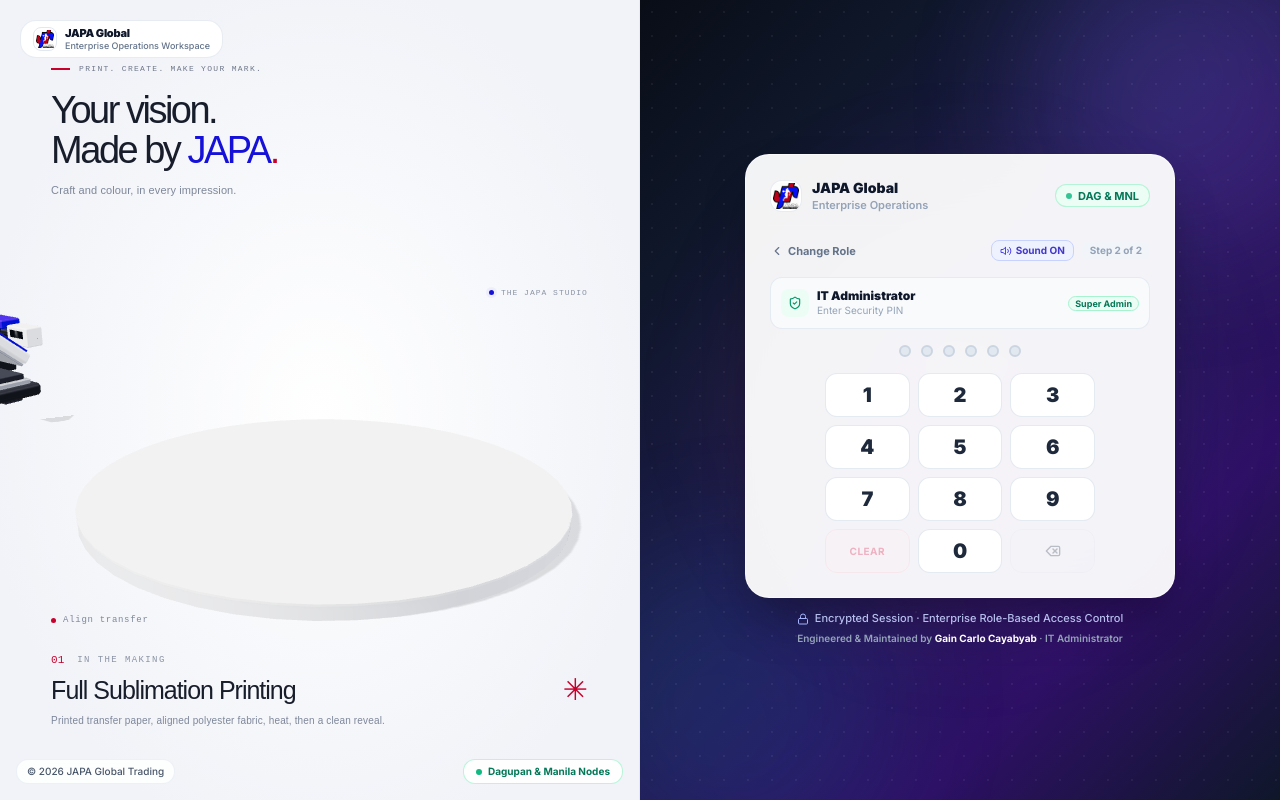
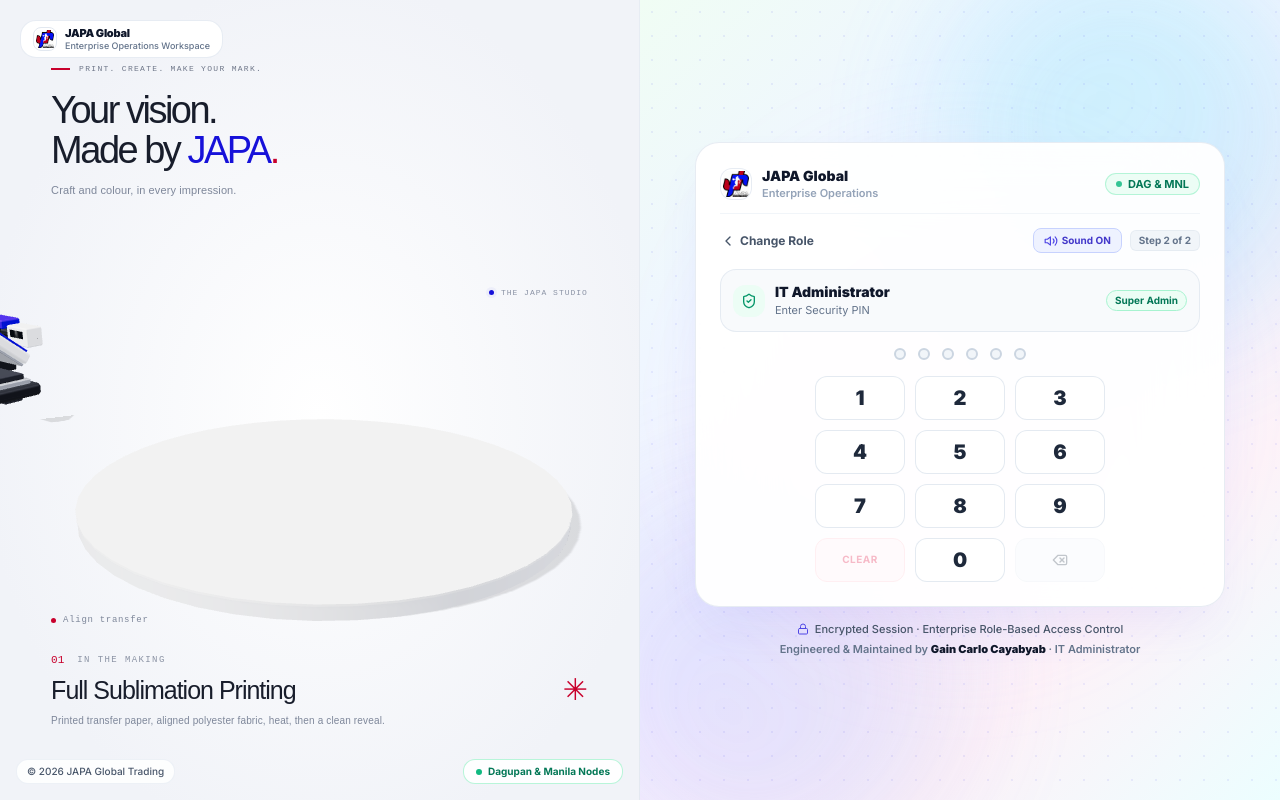
Before and after one commit to gaincarlo-cayabyab/japa-dtr-system-v2, a Next.js app: page /login in a window 1280 px wide. Both pictures are taken after a click on the button 960 px from the left and 333 px from the top of the page. Built offline with nearby package versions, Linux system fonts and the light colour scheme.

Commit message:
fix(login): light colorful theme on right column with spacious container

```diff
--- a/src/app/login/page.tsx
+++ b/src/app/login/page.tsx
@@ -257,7 +257,7 @@ export default function LoginPage() {
   const RoleIcon = selectedRole.icon
 
   return (
-    <div className="h-screen w-full flex flex-col lg:flex-row overflow-hidden bg-slate-900 select-none">
+    <div className="h-screen w-full flex flex-col lg:flex-row overflow-hidden bg-slate-100 select-none">
       {/* ── LEFT HALF: JAPA 3D Print Studio Animation (Fit in 100vh) ───────── */}
       <div className="w-full lg:w-1/2 h-full relative overflow-hidden bg-gradient-to-b from-white to-[#f1f3f8] flex flex-col justify-between border-b lg:border-b-0 lg:border-r border-slate-200/80">
         {/* Top-Left Floating Pill */}
@@ -301,38 +301,37 @@ export default function LoginPage() {
         </div>
       </div>
 
-      {/* ── RIGHT HALF: Colorful Vibrant Mesh Gradient (Zero Scroll) ─────── */}
+      {/* ── RIGHT HALF: Light Colorful Theme (Zero Scroll, Spacious Container) ── */}
       <div
         className="w-full lg:w-1/2 h-full flex flex-col justify-center items-center p-3 sm:p-5 lg:p-6 relative overflow-hidden"
         style={{
           background:
-            'linear-gradient(135deg, #090d16 0%, #0f172a 20%, #1e1b4b 45%, #2e1065 75%, #0f172a 100%)',
+            'linear-gradient(135deg, #f0fdf4 0%, #eff6ff 25%, #f5f3ff 50%, #fdf2f8 75%, #ecfeff 100%)',
         }}
       >
-        {/* Vibrant Floating Mesh Gradient Orbs */}
+        {/* Soft Colorful Floating Ambient Orbs (Light Theme) */}
         <div className="absolute inset-0 overflow-hidden pointer-events-none">
-          <div className="absolute -top-16 -right-16 w-80 h-80 bg-gradient-to-br from-indigo-500/30 to-purple-600/30 rounded-full blur-3xl animate-pulse" />
+          <div className="absolute -top-12 -right-12 w-96 h-96 bg-gradient-to-br from-sky-300/40 via-cyan-300/30 to-blue-400/25 rounded-full blur-3xl animate-pulse" />
           <div
-            className="absolute -bottom-16 -left-16 w-80 h-80 bg-gradient-to-tr from-cyan-500/25 to-blue-600/25 rounded-full blur-3xl animate-pulse"
-            style={{ animationDelay: '1.5s' }}
+            className="absolute -bottom-16 -left-16 w-96 h-96 bg-gradient-to-tr from-purple-300/40 via-indigo-300/30 to-pink-300/25 rounded-full blur-3xl animate-pulse"
+            style={{ animationDelay: '2s' }}
           />
+          <div className="absolute top-1/2 left-1/2 -translate-x-1/2 -translate-y-1/2 w-[420px] h-[420px] bg-gradient-to-r from-pink-300/20 via-purple-200/25 to-blue-200/25 rounded-full blur-3xl" />
+
+          {/* Light Colorful Cyber Dot Matrix (Matching User's Preferred Image) */}
           <div
-            className="absolute top-1/2 left-1/2 -translate-x-1/2 -translate-y-1/2 w-96 h-96 bg-gradient-to-r from-pink-500/15 via-purple-500/20 to-indigo-500/20 rounded-full blur-3xl"
-          />
-          {/* Subtle Cyber Grid */}
-          <div
-            className="absolute inset-0 opacity-15"
+            className="absolute inset-0 opacity-40"
             style={{
               backgroundImage:
-                'radial-gradient(rgba(255, 255, 255, 0.4) 1px, transparent 1px)',
+                'radial-gradient(rgba(99, 102, 241, 0.25) 1.25px, transparent 1.25px)',
               backgroundSize: '24px 24px',
             }}
           />
         </div>
 
-        {/* ── Floating White Card (Fits 100vh with Zero Scroll) ───────────── */}
+        {/* ── Floating Spacious Card (Fits 100vh with Zero Scroll) ─────────── */}
         <div
-          className="w-full max-w-[430px] bg-white/95 backdrop-blur-2xl rounded-3xl p-5 sm:p-6 shadow-2xl shadow-black/40 border border-white/60 relative z-10 transition-all duration-300"
+          className="w-full max-w-[530px] bg-white/95 backdrop-blur-2xl rounded-3xl p-5 sm:p-6 shadow-2xl shadow-indigo-500/10 border border-slate-200/80 relative z-10 transition-all duration-300"
           style={{
             maxHeight: 'calc(100vh - 40px)',
           }}
@@ -363,21 +362,21 @@ export default function LoginPage() {
             </div>
           </div>
 
-          {/* ── STEP 1: Select Role View (Exact 4 Authorized Roles) ────────── */}
+          {/* ── STEP 1: Select Role View (Exact 4 Authorized Roles, Spacious) ─ */}
           {step === 1 && (
-            <div className="space-y-2.5 animate-in fade-in duration-150">
+            <div className="space-y-3 animate-in fade-in duration-150">
               <div className="flex items-center justify-between mb-1">
                 <div>
-                  <h3 className="text-base font-black text-slate-900 leading-tight">Select Role</h3>
-                  <p className="text-[11px] text-slate-400 mt-0.5">Choose your authorized profile to sign in</p>
+                  <h3 className="text-base sm:text-lg font-black text-slate-900 leading-tight">Select Role</h3>
+                  <p className="text-xs text-slate-500 mt-0.5">Choose your authorized profile to sign in</p>
                 </div>
-                <span className="text-[10px] font-bold text-slate-400 bg-slate-100 px-2 py-0.5 rounded-md">
+                <span className="text-[10px] font-bold text-slate-500 bg-slate-100 px-2.5 py-1 rounded-md border border-slate-200/70">
                   Step 1 of 2
                 </span>
               </div>
 
-              {/* Roles List (4 Exact Roles) */}
-              <div className="space-y-2 pt-0.5">
+              {/* Roles List (4 Exact Authorized Roles with Comfortable Width) */}
+              <div className="space-y-2.5 pt-0.5">
                 {ROLES.map((role) => {
                   const Icon = role.icon
                   return (
@@ -385,32 +384,32 @@ export default function LoginPage() {
                       key={role.id}
                       type="button"
                       onClick={() => handleSelectRole(role)}
-                      className="w-full flex items-center justify-between p-2.5 sm:p-3 rounded-2xl border border-slate-200/70 bg-white hover:bg-slate-50/80 hover:border-indigo-300 hover:shadow-xs transition-all text-left group"
+                      className="w-full flex items-center justify-between p-3 sm:p-3.5 rounded-2xl border border-slate-200/80 bg-white hover:bg-slate-50/90 hover:border-indigo-400 hover:shadow-md transition-all text-left group"
                     >
-                      <div className="flex items-center gap-2.5 min-w-0 pr-2">
+                      <div className="flex items-center gap-3 min-w-0 pr-2">
                         <div
-                          className={`w-8 h-8 rounded-xl ${role.iconBg} ${role.iconColor} flex items-center justify-center flex-shrink-0 shadow-2xs`}
+                          className={`w-9 h-9 sm:w-10 sm:h-10 rounded-xl ${role.iconBg} ${role.iconColor} flex items-center justify-center flex-shrink-0 shadow-2xs group-hover:scale-105 transition-transform`}
                         >
-                          <Icon className="w-4 h-4" />
+                          <Icon className="w-4 h-4 sm:w-5 sm:h-5" />
                         </div>
                         <div className="min-w-0">
-                          <div className="flex items-center gap-1.5">
-                            <span className="text-xs font-bold text-slate-900 group-hover:text-indigo-600 transition-colors">
+                          <div className="flex items-center gap-2">
+                            <span className="text-xs sm:text-sm font-bold text-slate-900 group-hover:text-indigo-600 transition-colors">
                               {role.title}
                             </span>
                             <span
-                              className={`text-[9px] font-bold px-1.5 py-0.2 rounded-full border ${role.badgeColor}`}
+                              className={`text-[9px] sm:text-[10px] font-bold px-2 py-0.5 rounded-full border ${role.badgeColor}`}
                             >
                               {role.badge}
                             </span>
                           </div>
-                          <p className="text-[11px] text-slate-400 mt-0.5 leading-tight truncate">
+                          <p className="text-[11px] sm:text-xs text-slate-500 mt-0.5 leading-tight truncate">
                             {role.desc}
                           </p>
                         </div>
                       </div>
 
-                      <ChevronRight className="w-3.5 h-3.5 text-slate-300 group-hover:text-indigo-600 group-hover:translate-x-0.5 transition-all flex-shrink-0" />
+                      <ChevronRight className="w-4 h-4 text-slate-300 group-hover:text-indigo-600 group-hover:translate-x-1 transition-all flex-shrink-0" />
                     </button>
                   )
                 })}
@@ -431,9 +430,9 @@ export default function LoginPage() {
                     setPin('')
                     setErrorMsg(null)
                   }}
-                  className="inline-flex items-center gap-1 text-[11px] font-bold text-slate-500 hover:text-slate-900 transition-colors"
+                  className="inline-flex items-center gap-1 text-xs font-bold text-slate-600 hover:text-slate-900 transition-colors"
                 >
-                  <ChevronLeft className="w-3.5 h-3.5" />
+                  <ChevronLeft className="w-4 h-4" />
                   <span>Change Role</span>
                 </button>
 
@@ -441,47 +440,47 @@ export default function LoginPage() {
                   <button
                     type="button"
                     onClick={() => setSoundEnabled(!soundEnabled)}
-                    className={`inline-flex items-center gap-1 px-2 py-0.5 rounded-lg text-[10px] font-bold border transition-colors ${
+                    className={`inline-flex items-center gap-1 px-2.5 py-1 rounded-lg text-[10px] font-bold border transition-colors ${
                       soundEnabled
                         ? 'bg-indigo-50 text-indigo-700 border-indigo-200 hover:bg-indigo-100'
-                        : 'bg-slate-100 text-slate-400 border-slate-200'
+                        : 'bg-slate-100 text-slate-500 border-slate-200'
                     }`}
                   >
                     {soundEnabled ? (
                       <>
-                        <Volume2 className="w-3 h-3 text-indigo-600" />
+                        <Volume2 className="w-3.5 h-3.5 text-indigo-600" />
                         <span>Sound ON</span>
                       </>
                     ) : (
                       <>
-                        <VolumeX className="w-3 h-3 text-slate-400" />
+                        <VolumeX className="w-3.5 h-3.5 text-slate-400" />
                         <span>Muted</span>
                       </>
                     )}
                   </button>
-                  <span className="text-[10px] font-bold text-slate-400 bg-slate-100 px-2 py-0.5 rounded-md">
+                  <span className="text-[10px] font-bold text-slate-500 bg-slate-100 px-2 py-0.5 rounded-md border border-slate-200/70">
                     Step 2 of 2
                   </span>
                 </div>
               </div>
 
               {/* Selected Role Banner */}
-              <div className="flex items-center justify-between p-2.5 rounded-xl bg-slate-50 border border-slate-200/80">
-                <div className="flex items-center gap-2">
+              <div className="flex items-center justify-between p-3 rounded-2xl bg-slate-50/90 border border-slate-200/80">
+                <div className="flex items-center gap-2.5">
                   <div
-                    className={`w-7 h-7 rounded-lg ${selectedRole.iconBg} ${selectedRole.iconColor} flex items-center justify-center flex-shrink-0 shadow-2xs`}
+                    className={`w-8 h-8 rounded-xl ${selectedRole.iconBg} ${selectedRole.iconColor} flex items-center justify-center flex-shrink-0 shadow-2xs`}
                   >
-                    <RoleIcon className="w-3.5 h-3.5" />
+                    <RoleIcon className="w-4 h-4" />
                   </div>
                   <div>
-                    <p className="text-xs font-black text-slate-900 leading-tight">
+                    <p className="text-xs sm:text-sm font-black text-slate-900 leading-tight">
                       {selectedRole.title}
                     </p>
-                    <p className="text-[10px] text-slate-400">Enter Security PIN</p>
+                    <p className="text-[11px] text-slate-500">Enter Security PIN</p>
                   </div>
                 </div>
                 <span
-                  className={`text-[9px] font-bold px-1.5 py-0.2 rounded-full border ${selectedRole.badgeColor}`}
+                  className={`text-[9px] sm:text-[10px] font-bold px-2 py-0.5 rounded-full border ${selectedRole.badgeColor}`}
                 >
                   {selectedRole.badge}
                 </span>
@@ -489,7 +488,7 @@ export default function LoginPage() {
 
               {/* 6-Digit PIN Indicator Dots */}
               <div className={`py-1 ${shake ? 'animate-shake' : ''}`}>
-                <div className="flex justify-center items-center gap-2.5">
+                <div className="flex justify-center items-center gap-3">
                   {[0, 1, 2, 3, 4, 5].map((idx) => {
                     const isFilled = pin.length > idx
                     return (
@@ -498,13 +497,13 @@ export default function LoginPage() {
                         className={`transition-all duration-150 ${
                           isFilled
                             ? 'w-3.5 h-3.5 rounded-full scale-110 shadow-sm'
-                            : 'w-3 h-3 rounded-full bg-slate-200 border-2 border-slate-300'
+                            : 'w-3 h-3 rounded-full bg-slate-100 border-2 border-slate-300'
                         }`}
                         style={
                           isFilled
                             ? {
                                 background: 'linear-gradient(135deg, #2563eb 0%, #4f46e5 100%)',
-                                boxShadow: '0 2px 6px rgba(37, 99, 235, 0.4)',
+                                boxShadow: '0 2px 8px rgba(37, 99, 235, 0.45)',
                               }
                             : {}
                         }
@@ -515,15 +514,15 @@ export default function LoginPage() {
 
                 {/* Error Message */}
                 {errorMsg && (
-                  <div className="mt-2 flex items-center gap-1.5 text-[11px] text-rose-700 bg-rose-50 border border-rose-200 px-2.5 py-1 rounded-lg font-bold justify-center animate-in fade-in">
-                    <AlertCircle className="w-3 h-3 flex-shrink-0 text-rose-600" />
+                  <div className="mt-2 flex items-center gap-1.5 text-xs text-rose-700 bg-rose-50 border border-rose-200 px-3 py-1.5 rounded-xl font-bold justify-center animate-in fade-in">
+                    <AlertCircle className="w-3.5 h-3.5 flex-shrink-0 text-rose-600" />
                     <span>{errorMsg}</span>
                   </div>
                 )}
               </div>
 
-              {/* 3x4 Keypad Grid (Compact, fits perfectly in 100vh) */}
-              <div className="grid grid-cols-3 gap-2 max-w-[270px] mx-auto w-full">
+              {/* 3x4 Keypad Grid (Compact, fits in 100vh) */}
+              <div className="grid grid-cols-3 gap-2 sm:gap-2.5 max-w-[290px] mx-auto w-full">
                 {['1', '2', '3', '4', '5', '6', '7', '8', '9'].map((digit) => (
                   <button
                     key={digit}
@@ -589,14 +588,15 @@ export default function LoginPage() {
           )}
         </div>
 
-        {/* Security & System Creator Footer below card */}
-        <div className="mt-3 flex flex-col items-center gap-1 text-center relative z-10">
-          <div className="flex items-center gap-1.5 text-[11px] text-indigo-200/90 font-medium">
-            <Lock className="w-3 h-3 text-indigo-300" />
+        {/* Security & System Creator Footer below card (Light Theme) */}
+        <div className="mt-3.5 flex flex-col items-center gap-1 text-center relative z-10">
+          <div className="flex items-center gap-1.5 text-[11px] text-slate-600 font-medium">
+            <Lock className="w-3 h-3 text-indigo-600" />
             <span>Encrypted Session · Enterprise Role-Based Access Control</span>
           </div>
-          <p className="text-[10px] text-slate-400 font-semibold">
-            Engineered &amp; Maintained by <span className="text-white font-bold">Gain Carlo Cayabyab</span> · IT Administrator
+          <p className="text-[11px] text-slate-500 font-semibold">
+            Engineered &amp; Maintained by{' '}
+            <span className="text-slate-900 font-black">Gain Carlo Cayabyab</span> · IT Administrator
           </p>
         </div>
       </div>
```
